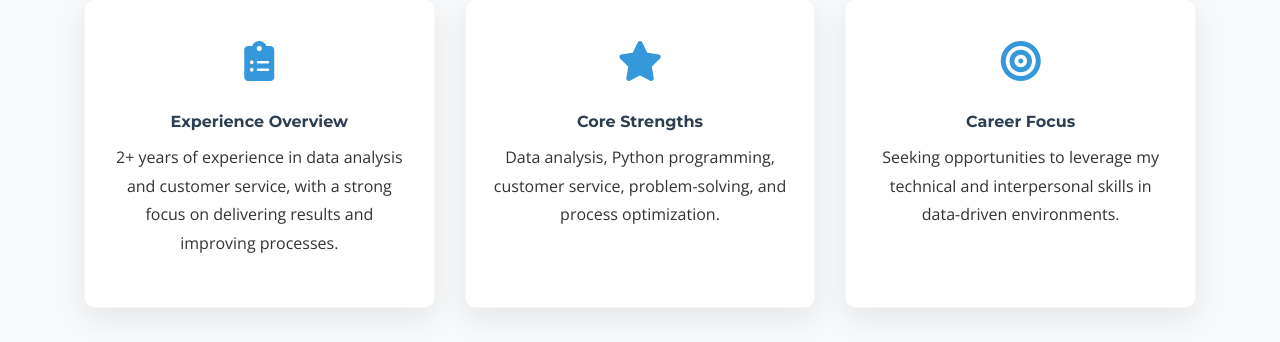
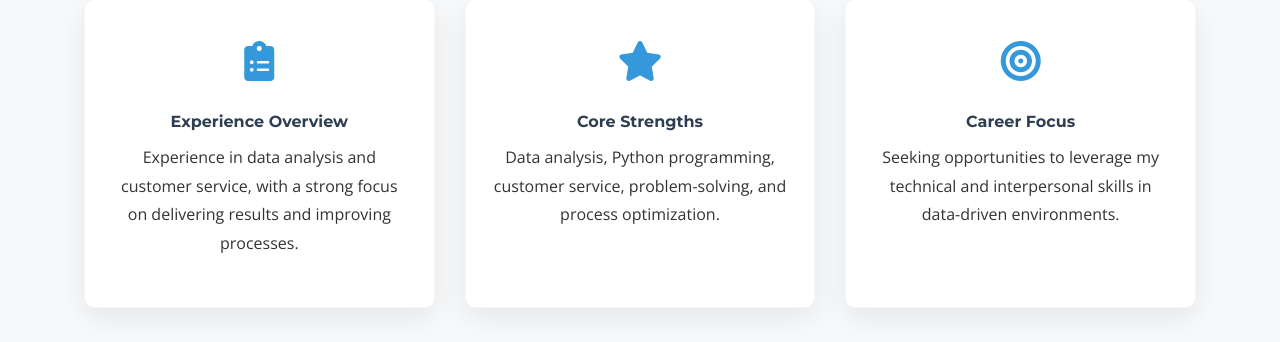
Before and after one commit to yujunxian/Portfolio-Web, a Flask app: page /experience in a window 1280 px wide. Shown: the part 2861-3203 px from the top of the page. Run offline with Flask 3, Linux system fonts and the light colour scheme; the visitor is signed in with stand-in values (Sample User, id 1).

Commit message:
experience.html

```diff
--- a/templates/experience.html
+++ b/templates/experience.html
@@ -194,7 +194,7 @@
                         <i class="fas fa-clipboard-list"></i>
                     </div>
                     <h4>Experience Overview</h4>
-                    <p>2+ years of experience in data analysis and customer service, with a strong focus on delivering results and improving processes.</p>
+                    <p>Experience in data analysis and customer service, with a strong focus on delivering results and improving processes.</p>
                 </div>
                 <div class="card summary-card">
                     <div class="summary-icon">
```
